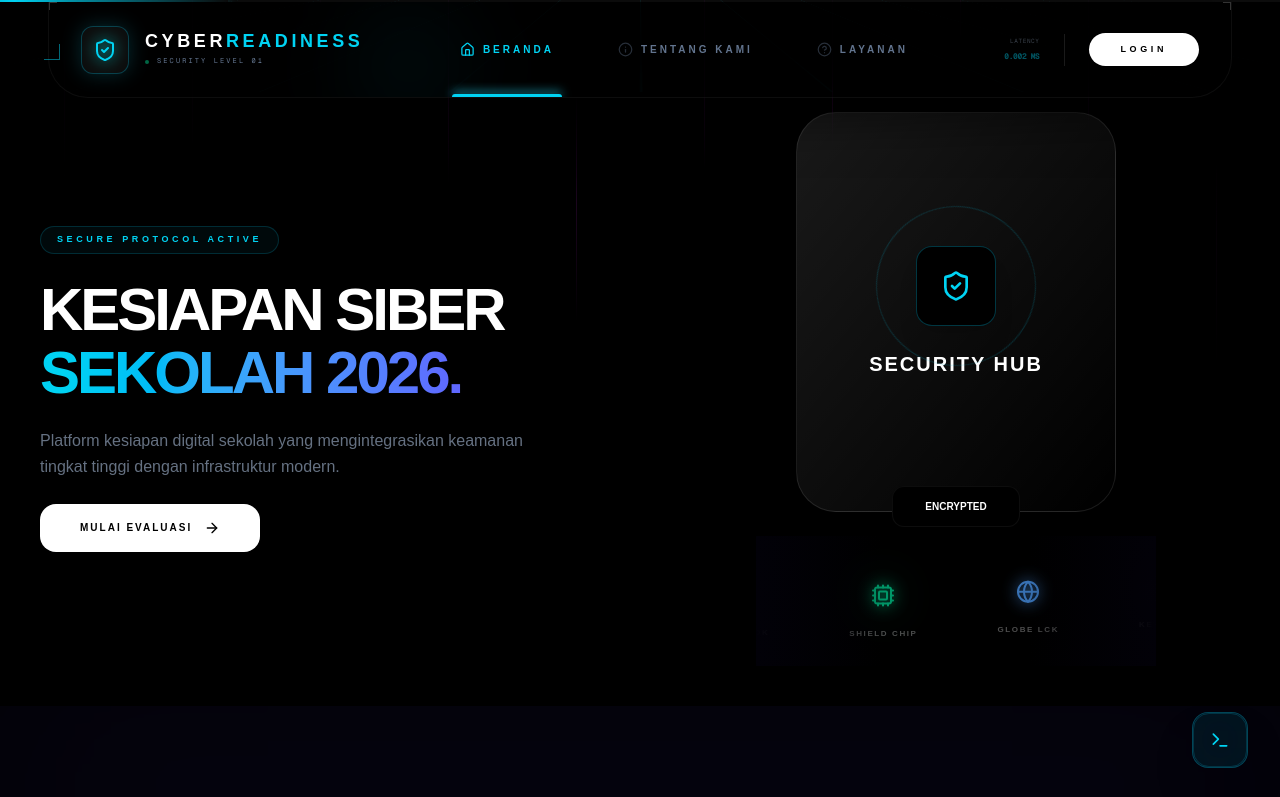
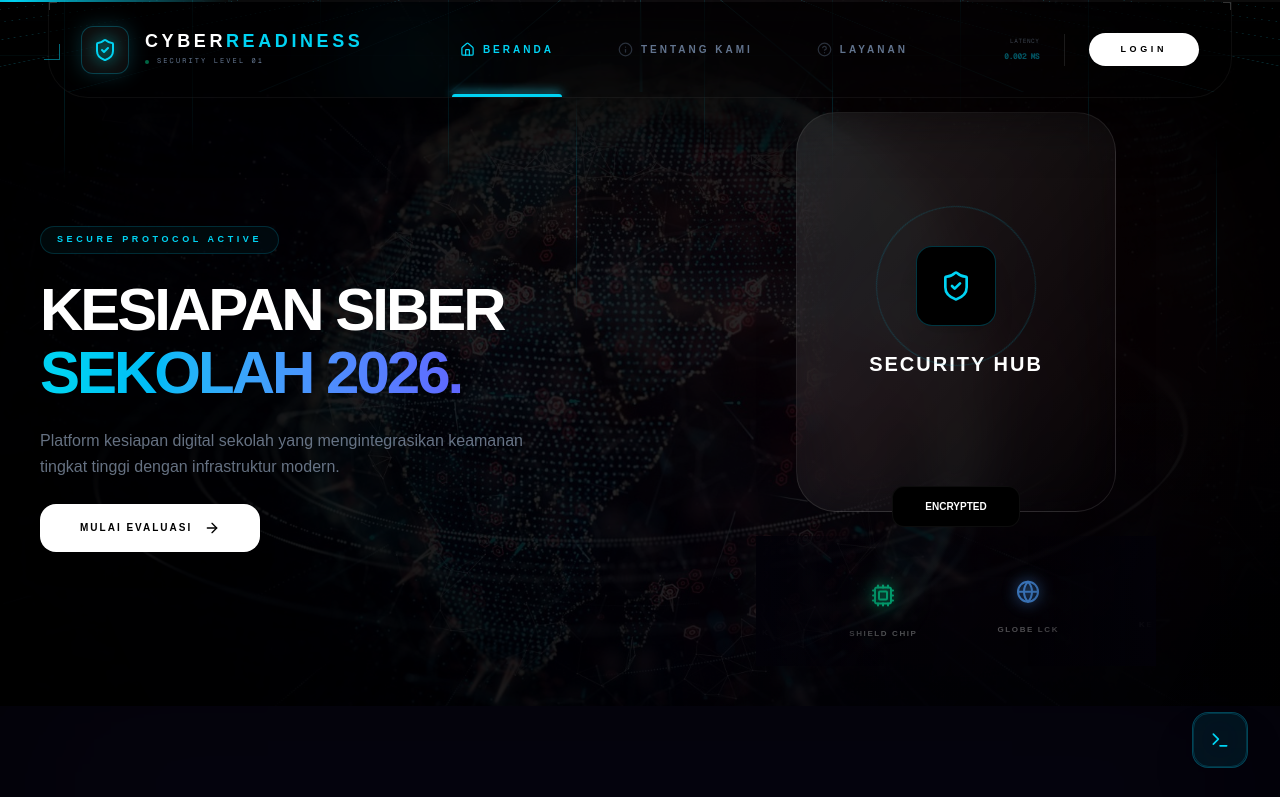
Before and after one commit to Edwinn1711/cyber-backend, a Next.js app: page / in a window 1280 px wide. Shown: the top 797 px of the page. Built offline with nearby package versions, Linux system fonts and the light colour scheme.

Commit message:
fix: restore background image visibility by making grid engine transparent

```diff
--- a/app/(loginregister)/page.tsx
+++ b/app/(loginregister)/page.tsx
@@ -239,7 +239,7 @@ const PersistentUniverse = React.memo(({ bgIdx }: { bgIdx: number }) => {
           key={bgIdx}
           src={CYBER_ASSETS[bgIdx]}
           initial={{ opacity: 0, scale: 1.05 }}
-          animate={{ opacity: 0.35, scale: 1 }}
+          animate={{ opacity: 0.4, scale: 1 }}
           exit={{ opacity: 0 }}
           transition={{ duration: 2, ease: "easeInOut" }}
           className="absolute inset-0 w-full h-full object-cover pointer-events-none mix-blend-lighten"
@@ -989,13 +989,13 @@ const CyberModal = ({ isOpen, onClose, title, children }: { isOpen: boolean, onC
 );
 
 
-// --- 1. CYBER GRID ENGINE (ANTI-LAG & ULTRA SMOOTH) ---
 const CyberGridEngine = () => (
-  <div className="fixed inset-0 z-0 pointer-events-none overflow-hidden bg-black">
-    {/* Lantai Digital 3D yang Bergerak Cepat */}
+  // bg-black dihapus agar gambar di bawahnya kelihatan
+  <div className="fixed inset-0 z-0 pointer-events-none overflow-hidden">
+    {/* Lantai Digital 3D */}
     <div className="absolute inset-0" style={{ perspective: '1000px' }}>
       <div
-        className="absolute inset-0 opacity-[0.15]"
+        className="absolute inset-0 opacity-[0.2]" // Opacity grid dinaikkan dikit biar tegas
         style={{
           backgroundImage: `linear-gradient(to right, #22d3ee 1px, transparent 1px), linear-gradient(to bottom, #22d3ee 1px, transparent 1px)`,
           backgroundSize: '80px 80px',
@@ -1006,21 +1006,18 @@ const CyberGridEngine = () => (
       />
     </div>
 
-    {/* Hujan Data (Digital Rain) - Efek Wah yang Ringan */}
-    <div className="absolute inset-0 flex justify-around opacity-20">
+    {/* Hujan Data (Data Rain) */}
+    <div className="absolute inset-0 flex justify-around opacity-30">
       {[...Array(10)].map((_, i) => (
         <motion.div
           key={i}
           initial={{ y: "-100%", opacity: 0 }}
           animate={{ y: "100%", opacity: [0, 1, 0] }}
           transition={{ duration: Math.random() * 2 + 1, repeat: Infinity, ease: "linear", delay: i * 0.5 }}
-          className="w-[1px] h-[30vh] bg-gradient-to-b from-transparent via-fuchsia-500 to-transparent"
+          className="w-[1px] h-[30vh] bg-gradient-to-b from-transparent via-cyan-400 to-transparent"
         />
       ))}
     </div>
-
-    {/* Ambient Glows */}
-    <div className="absolute top-0 left-0 w-full h-full bg-[radial-gradient(circle_at_center,transparent_20%,#000000_100%)]" />
   </div>
 );
 
@@ -1148,9 +1145,10 @@ export default function CyberLandingDark() {
     <div className="flex flex-col min-h-screen w-full bg-black text-slate-200 overflow-x-hidden selection:bg-cyan-500/30 relative">
       <PersistentUniverse bgIdx={bgIdx} />
       <CyberGridEngine />
-      <UltraGodTierParticleSystem />
+
       <CyberLensHUD mouseX={mouseX} mouseY={mouseY} />
       <CyberIntelligenceHUD user={user} />
+      <UltraGodTierParticleSystem />
 
 {/* --- ULTIMATE HOLOGRAPHIC HEADER (DEWA VERSION) --- */}
 <header className="fixed top-0 left-0 right-0 z-[1000] w-full">
```
